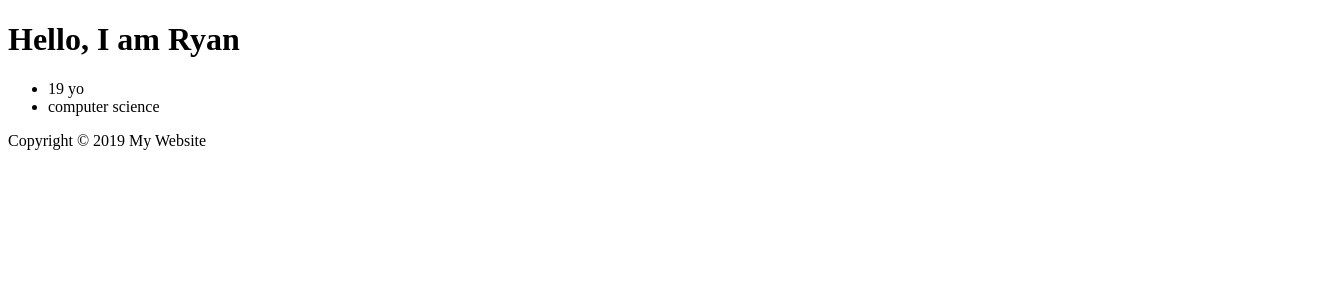
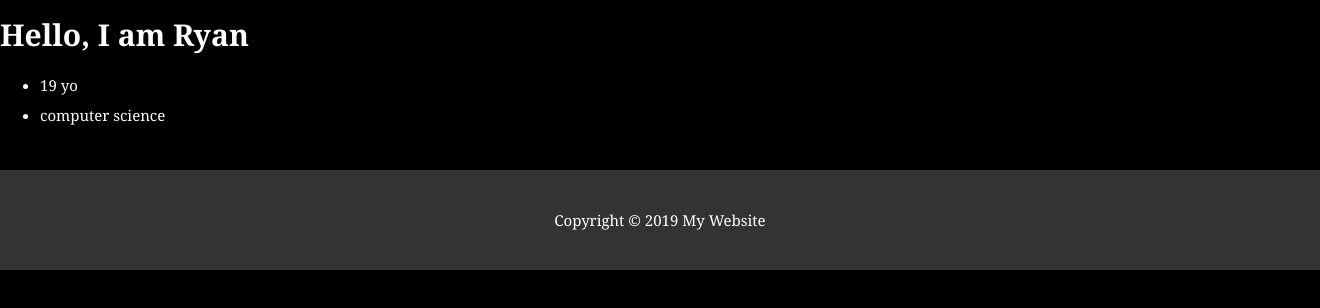
Before and after one commit to ryanlyh25/Website, a plain HTML site: page AboutMe.html in a window 1280 px wide. Shown: the whole page, 1320 px wide, since content can reach past the window. Drawn offline with Linux system fonts and the light colour scheme.

Commit message:
Update AboutMe.html

```diff
--- a/AboutMe.html
+++ b/AboutMe.html
@@ -2,7 +2,7 @@
 <html>
 <head>
 	<title>AboutMe</title>
-	<link rel="stylesheet" type="text/css" href="../My Website/CSS/style.css">
+	<link rel="stylesheet" type="text/css" href="CSS/style.css">
 </head>
 <body>
     <div id="aboutme">
```
